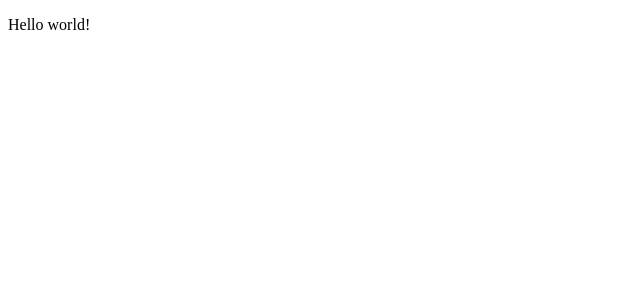
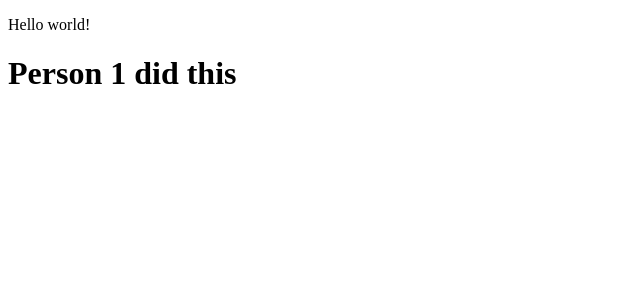
Before and after one commit to KassieJones/demo, an Angular app: page / in a window 1280 px wide. Shown: the top 300 px of the page, without its empty margins (0-640 px from the left). Built offline with nearby package versions, Linux system fonts and the light colour scheme.

Commit message:
Commit from branch1

```diff
--- a/src/app/app.component.html
+++ b/src/app/app.component.html
@@ -1,5 +1,6 @@
 <div>
   <p>Hello world!</p>
+  <h1>Person 1 did this</h1>
 </div>
 
 <router-outlet></router-outlet>
```
